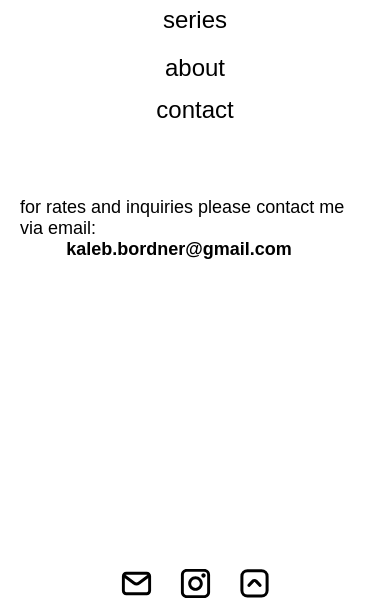
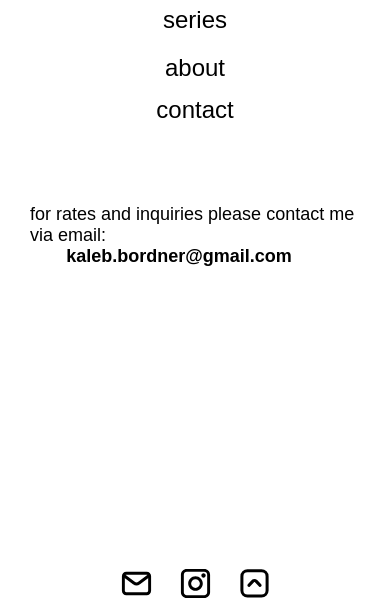
Before and after one commit to woodentoken/almanac, a Flask app: page /contact in a window 390 px wide. Shown: the part 228-828 px from the top of the page. Run offline with Flask 3, Linux system fonts and the light colour scheme; some libraries are stand-ins or nearby versions; some web fonts are replaced.

Commit message:
stylistic updates

```diff
--- a/app.py
+++ b/app.py
@@ -15,6 +15,7 @@ from flask import (
     make_response,
 )
 from flask_sqlalchemy import SQLAlchemy
+from flask_mail import Mail, Message
 import markdown
 from werkzeug.utils import secure_filename
 
--- a/pyproject.toml
+++ b/pyproject.toml
@@ -22,4 +22,5 @@ dependencies = [
   "markdown-extensions>=0.0.1",
   "flask-sqlalchemy>=3.1.1",
   "psycopg2-binary>=2.9.10",
+  "flask-mail>=0.10.0",
 ]
--- a/static/css/index.css
+++ b/static/css/index.css
@@ -290,7 +290,7 @@ img {
 .wrapper {
   display: flex;
   margin: auto;
-  padding: 20px;
+  padding: 30px;
 }
 
 .icon {
@@ -514,7 +514,7 @@ body.dark-mode .modal {
     align-items: center;
     padding: 0px;
     top: 0px;
-    min-height: 405px;
+    min-height: 366px;
     left: 0px;
     width: 100%;
     min-width: 0px;
--- a/static/css/styles.css
+++ b/static/css/styles.css
@@ -290,7 +290,7 @@ img {
 .wrapper {
   display: flex;
   margin: auto;
-  padding: 20px;
+  padding: 30px;
 }
 
 .icon {
@@ -514,7 +514,7 @@ body.dark-mode .modal {
     align-items: center;
     padding: 0px;
     top: 0px;
-    min-height: 405px;
+    min-height: 366px;
     left: 0px;
     width: 100%;
     min-width: 0px;
--- a/static/scss/_layout.scss
+++ b/static/scss/_layout.scss
@@ -131,7 +131,7 @@
 .wrapper {
   display: flex;
   margin: auto;
-  padding: 20px;
+  padding: 30px;
 }
 
 .icon {
@@ -191,6 +191,7 @@ body.dark-mode {
   box-sizing: border-box;
   width: calc((100% - #{$grid-num} * #{$grid-pad}) / #{$grid-num});
   padding-bottom: 32px;
+  // cursor: pointer;
 }
 
 .grid-item--bigger {
@@ -372,7 +373,7 @@ body.dark-mode .modal {
       align-items: center;
       padding: 0px;
       top: 0px;
-      min-height: 405px;
+      min-height: 366px;
       left: 0px;
       width: 100%;
       min-width: 0px;
@@ -513,7 +514,6 @@ body.dark-mode .modal {
     button {
       margin: auto;
     }
-
   }
 }
 
--- a/templates/contact.html
+++ b/templates/contact.html
@@ -4,6 +4,8 @@
 
 <div class="wrapper">
   <div class="text-heading">
+    <p class="info"></p>
+
     <div class="text-content">
       <div class="contact">
 
--- a/templates/series_westing.html
+++ b/templates/series_westing.html
@@ -10,8 +10,8 @@
 <div class="masonry">
   <div class="grid-sizer"></div>
   <img src="https://ik.imagekit.io/ry1ze0vkn/westing/westing_7.jpg?tr=w-1000" alt="Bishop, California" class="grid-item grid-item--bigger">
-  <img src="https://ik.imagekit.io/ry1ze0vkn/westing/westing_4.jpg?tr=w-500" alt="Somethin" class="grid-item">
-  <img src="https://ik.imagekit.io/ry1ze0vkn/westing/westing_2.jpg?tr=w-500" alt="Somethin" class="grid-item">
+  <img src="https://ik.imagekit.io/ry1ze0vkn/westing/westing_4.jpg?tr=w-500" alt="near Pine Creek Canyon, California" class="grid-item">
+  <img src="https://ik.imagekit.io/ry1ze0vkn/westing/westing_2.jpg?tr=w-500" alt="near Markleyville, California" class="grid-item">
   <img src="https://ik.imagekit.io/ry1ze0vkn/westing/westing_1.jpg?tr=w-500" alt="Davis, California" class="grid-item">
   <img src="https://ik.imagekit.io/ry1ze0vkn/westing/westing_5.jpg?tr=w-500" alt="Bodie State Park, California" class="grid-item">
   <img src="https://ik.imagekit.io/ry1ze0vkn/westing/westing_3.jpg?tr=w-500" alt="near Pine Creek Canyon, California" class="grid-item">
```
Also changed, not shown: static/js/email.js (added), 3 other files.
